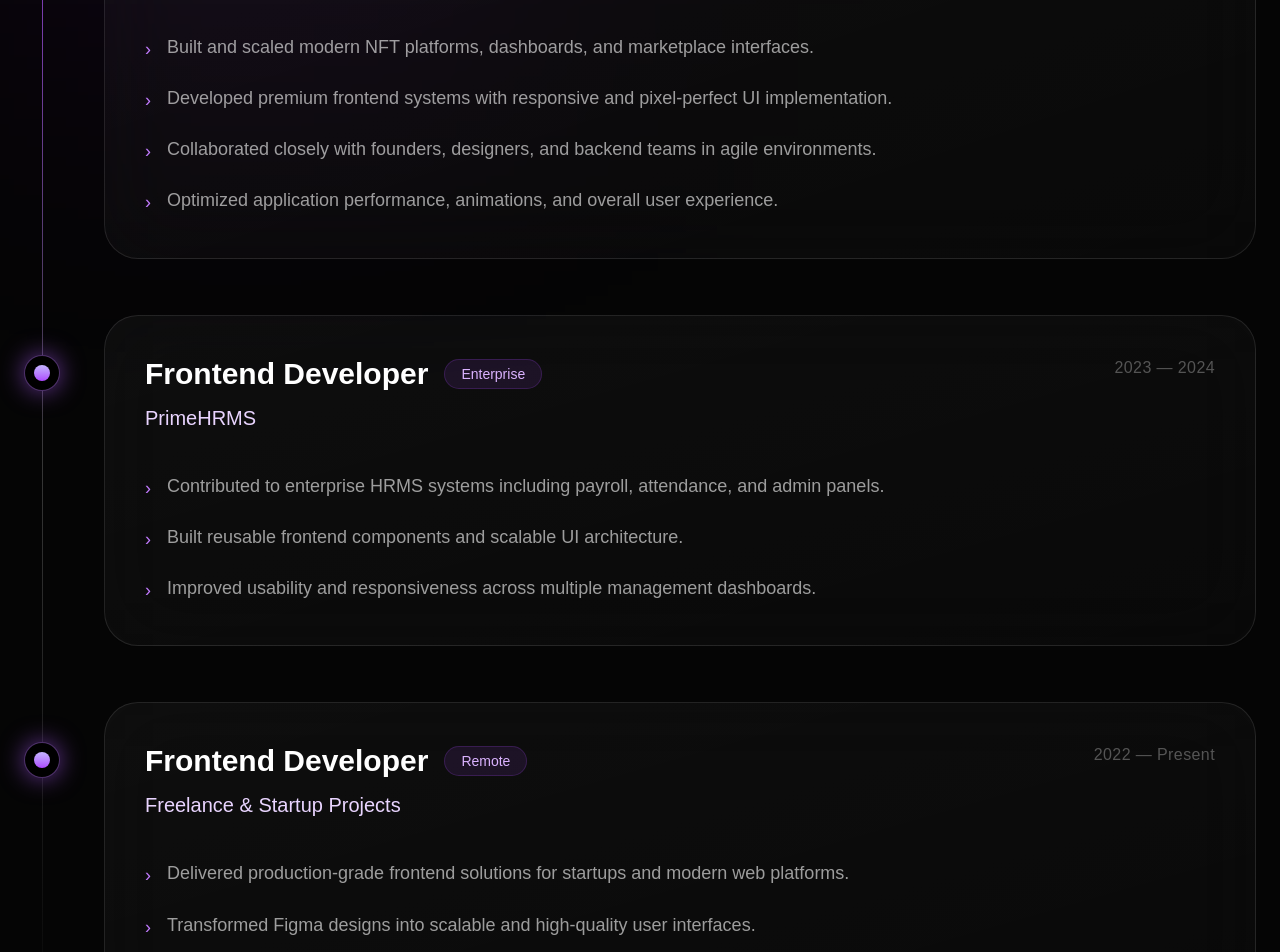
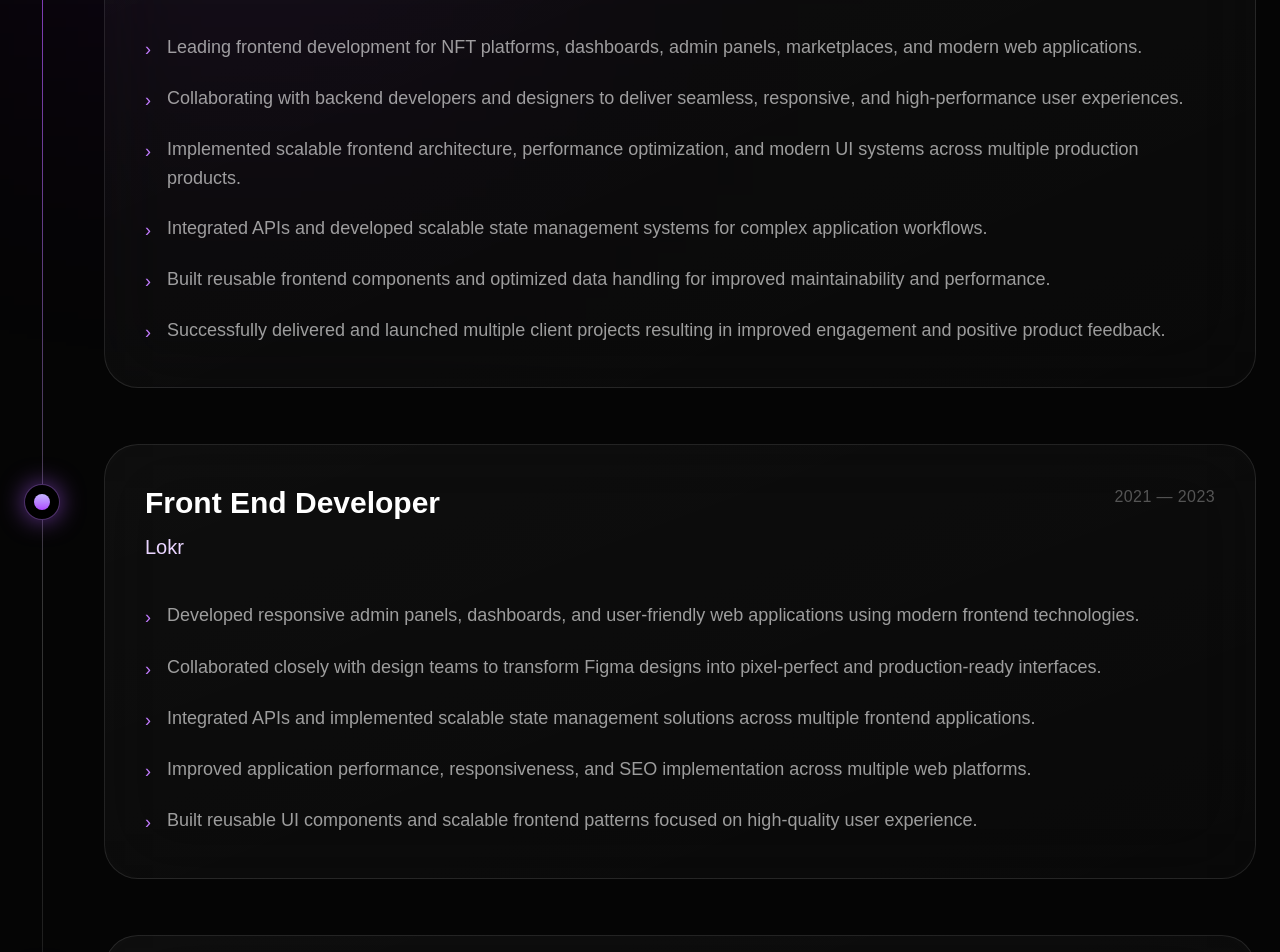
Before and after one commit to Junaidaslam49/my-porfolio, a Next.js app: page / in a window 1280 px wide. Shown: the part 3660-4612 px from the top of the page. Built offline with nearby package versions, Linux system fonts and the light colour scheme.

Commit message:
adding experience

```diff
--- a/src/components/Experience.tsx
+++ b/src/components/Experience.tsx
@@ -4,39 +4,63 @@ import { motion } from 'framer-motion';
 
 const experiences = [
   {
-    role: 'Frontend Developer',
+    role: 'Lead Front End Developer',
     company: 'OnRekord',
-    badge: 'Startup',
-    period: '2024 — Present',
+    period: '2023 — Present',
     points: [
-      'Built and scaled modern NFT platforms, dashboards, and marketplace interfaces.',
-      'Developed premium frontend systems with responsive and pixel-perfect UI implementation.',
-      'Collaborated closely with founders, designers, and backend teams in agile environments.',
-      'Optimized application performance, animations, and overall user experience.',
+      'Leading frontend development for NFT platforms, dashboards, admin panels, marketplaces, and modern web applications.',
+      'Collaborating with backend developers and designers to deliver seamless, responsive, and high-performance user experiences.',
+      'Implemented scalable frontend architecture, performance optimization, and modern UI systems across multiple production products.',
+      'Integrated APIs and developed scalable state management systems for complex application workflows.',
+      'Built reusable frontend components and optimized data handling for improved maintainability and performance.',
+      'Successfully delivered and launched multiple client projects resulting in improved engagement and positive product feedback.',
     ],
   },
   {
-    role: 'Frontend Developer',
-    company: 'PrimeHRMS',
-    badge: 'Enterprise',
-    period: '2023 — 2024',
+    role: 'Front End Developer',
+    company: 'Lokr',
+    period: '2021 — 2023',
     points: [
-      'Contributed to enterprise HRMS systems including payroll, attendance, and admin panels.',
-      'Built reusable frontend components and scalable UI architecture.',
-      'Improved usability and responsiveness across multiple management dashboards.',
+      'Developed responsive admin panels, dashboards, and user-friendly web applications using modern frontend technologies.',
+      'Collaborated closely with design teams to transform Figma designs into pixel-perfect and production-ready interfaces.',
+      'Integrated APIs and implemented scalable state management solutions across multiple frontend applications.',
+      'Improved application performance, responsiveness, and SEO implementation across multiple web platforms.',
+      'Built reusable UI components and scalable frontend patterns focused on high-quality user experience.',
     ],
   },
   {
-    role: 'Frontend Developer',
-    company: 'Freelance & Startup Projects',
-    badge: 'Remote',
-    period: '2022 — Present',
+    role: 'Front End Developer',
+    company: 'Mission',
+    period: '2019 — 2021',
     points: [
-      'Delivered production-grade frontend solutions for startups and modern web platforms.',
-      'Transformed Figma designs into scalable and high-quality user interfaces.',
-      'Built responsive websites, crypto platforms, dashboards, and admin systems.',
+      'Developed responsive websites and interactive user interfaces for large-scale web projects.',
+      'Worked with international teams to implement frontend features and improve website usability and performance.',
+      'Collaborated with cross-functional teams to maintain design consistency across multiple platforms and devices.',
+      'Maintained and optimized existing applications following modern frontend standards and best practices.',
     ],
   },
+  // {
+  //   role: 'Junior Software Engineer',
+  //   company: 'PAAYSAY LTD',
+  //   period: '2018 — 2019',
+  //   points: [
+  //     'Developed responsive frontend features and contributed to modern framework integration in production systems.',
+  //     'Built secure payment-related user flows for UK-based financial service platforms.',
+  //     'Collaborated with senior engineers on API development and backend integration using Laravel.',
+  //     'Focused on performance, usability, and scalable frontend implementation across payment applications.',
+  //   ],
+  // },
+  // {
+  //   role: 'Frontend Developer',
+  //   company: 'H3 Solutions',
+  //   period: '2015 — 2018',
+  //   points: [
+  //     'Started as an intern and progressed into development and technical support leadership roles.',
+  //     'Built portfolio websites, marketing assets, banners, and responsive business web platforms.',
+  //     'Led a 6-member team while managing client communication and project delivery workflows.',
+  //     'Collaborated across teams to deliver user-focused digital solutions with modern UI implementation.',
+  //   ],
+  // },
 ];
 
 export default function Experience() {
@@ -96,9 +120,9 @@ export default function Experience() {
                           {item.role}
                         </h3>
 
-                        <span className="px-4 py-1 rounded-full border border-purple-500/20 bg-purple-500/10 text-purple-300 text-sm">
+                        {/* <span className="px-4 py-1 rounded-full border border-purple-500/20 bg-purple-500/10 text-purple-300 text-sm">
                           {item.badge}
-                        </span>
+                        </span> */}
                       </div>
 
                       <p className="text-purple-200 text-xl">
```
